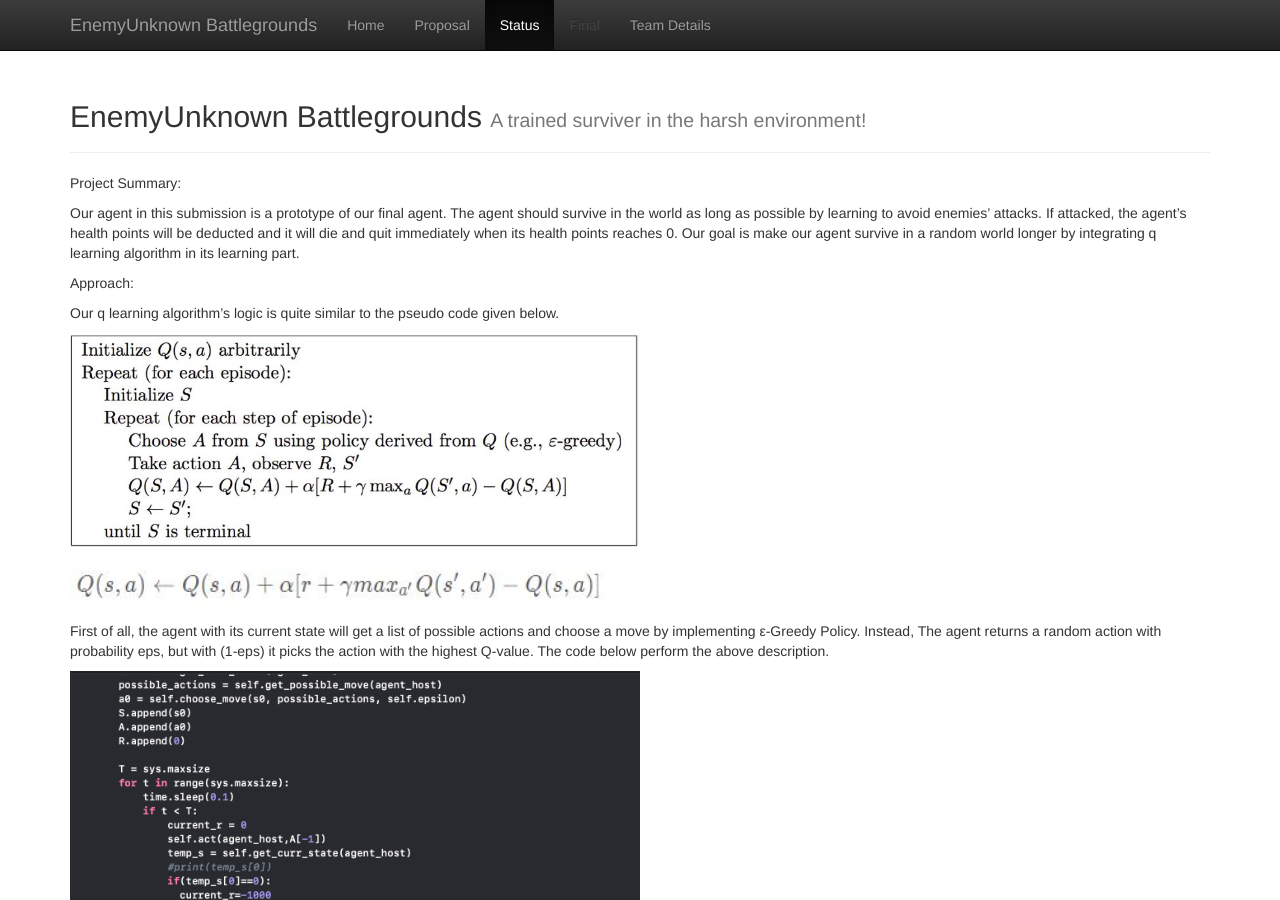
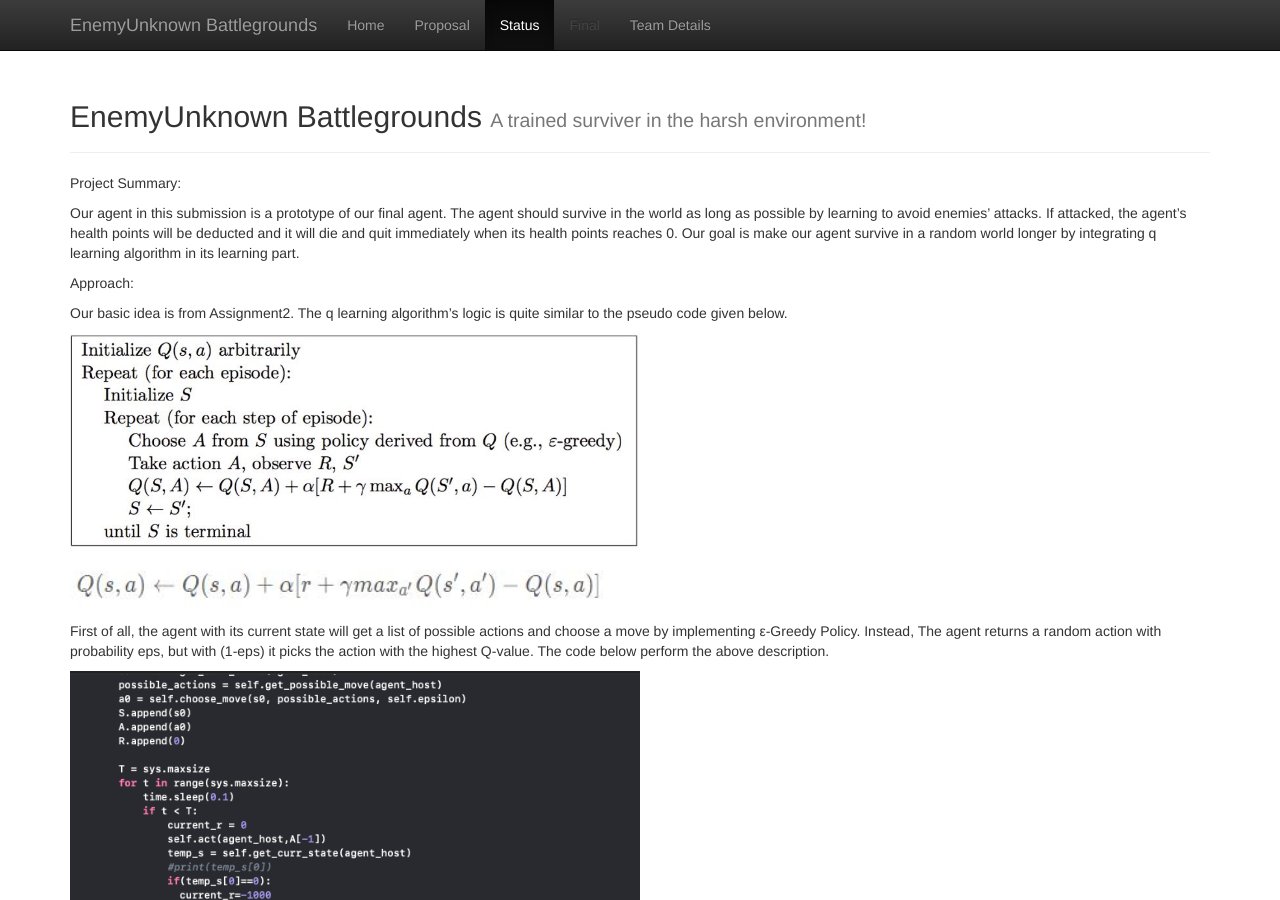
Before and after one commit to chenhaoy1/EnemyUnknown-Battlegrounds, a Jekyll site: the page built from docs/status.md, in a window 1280 px wide and 900 px high. Built offline with Jekyll 4.4.1, drawn with Linux system fonts in a browser that asks for light colours.

Commit message:
Update status.md

```diff
--- a/docs/status.md
+++ b/docs/status.md
@@ -9,7 +9,8 @@ Our agent in this submission is a prototype of our final agent. The agent should
 
 Approach:
 
-Our q learning algorithm's logic is quite similar to the pseudo code given below.
+Our basic idea is from Assignment2.
+The q learning algorithm's logic is quite similar to the pseudo code given below.
 
 <img src="Pseudocode.jpg" width="50%">
 <img src="Pseudocode1.jpg" width="50%">
```
